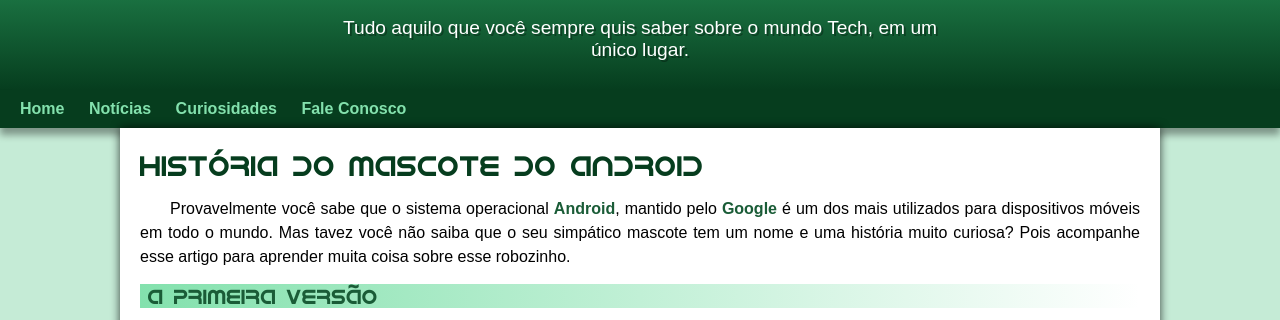
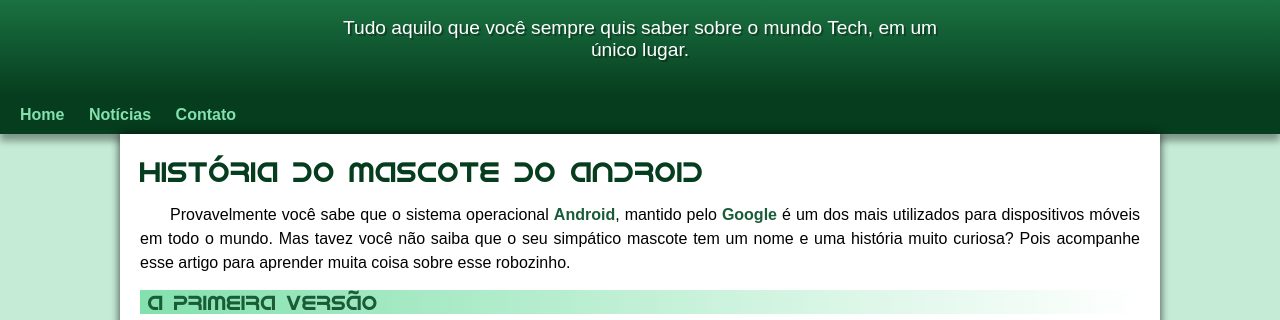
Before and after one commit to arthurmbarros/site-android, a plain HTML site: page index.html in a window 1280 px wide. Shown: the part 100-420 px from the top of the page. Drawn offline with Linux system fonts and the light colour scheme.

Commit message:
problema de padding corrigido

```diff
--- a/estilo/style.css
+++ b/estilo/style.css
@@ -74,7 +74,7 @@ header > p {
     padding-right: 10px;
     padding-left: 10px;
     margin: auto;
-    margin-bottom: 20px;
+    padding-bottom: 35px;
     text-shadow: 2px 2px 0px rgba(0, 0, 0, 0.315);
 
 }
--- a/index.html
+++ b/index.html
@@ -15,8 +15,7 @@
     <nav>
         <a href="desafio3.html">Home</a>
         <a href="noticias.html">Notícias</a>
-        <a href="curiosidades.html">Curiosidades</a>
-        <a href="">Fale Conosco</a>
+        <a href="contato.html">Contato</a>
     </nav>
     <main>
         <article>
```
